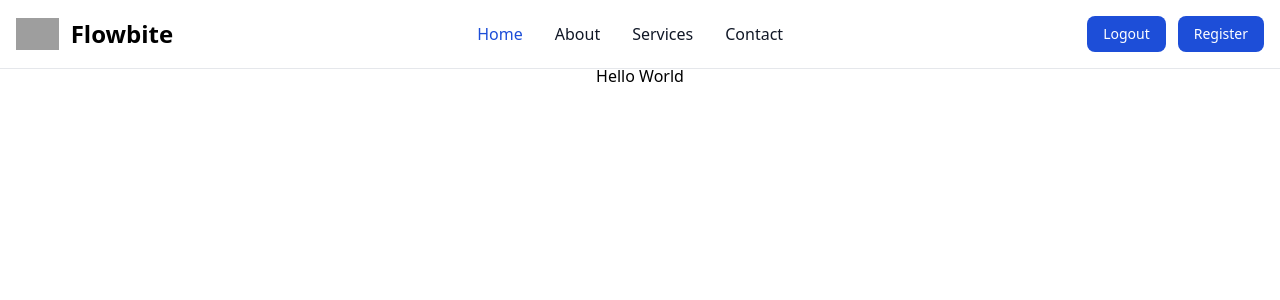
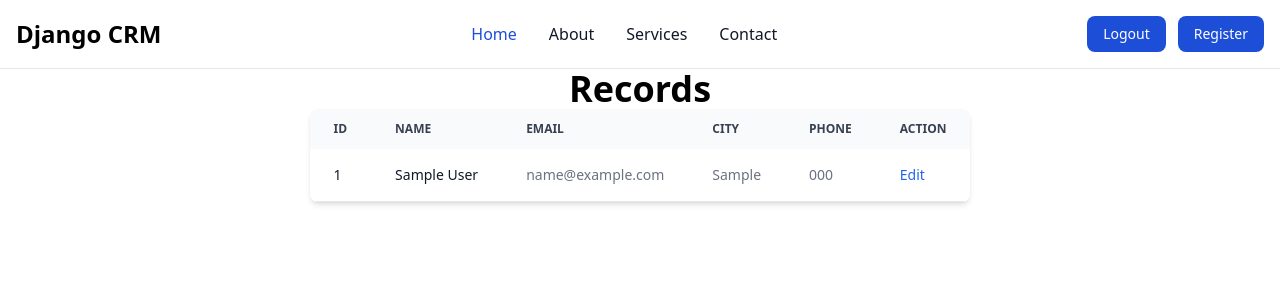
Before and after one commit to prashantmsh1/djangocrm, a Django app: page / in a window 1280 px wide. Shown: the top 300 px of the page. Run offline with Django 5.2, Linux system fonts and the light colour scheme; a user stored in the database is signed in; tables that the repository leaves empty hold one stand-in row (values such as "Sample post"); some libraries are stand-ins or nearby versions; grey boxes are pictures that could not be loaded.

Commit message:
added delete record

```diff
--- a/dcrm/crmwebsite/templates/base.html
+++ b/dcrm/crmwebsite/templates/base.html
@@ -23,11 +23,16 @@
 
 <body>
     {% include "navbar.html" %}
-    <div class="container max-w-screen flex flex-col w-full justify-center items-center my-16 ">
-        {% block content %}
+    <div></div>
 
-        {% endblock content %}
-    </div>
+    {% block content %}
+
+
+
+
+
+    {% endblock content %}
+
     <script src="https://cdnjs.cloudflare.com/ajax/libs/flowbite/2.2.1/flowbite.min.js"></script>
 </body>
 
--- a/dcrm/crmwebsite/templates/home.html
+++ b/dcrm/crmwebsite/templates/home.html
@@ -28,8 +28,64 @@
 
 {% endif %}
 {% if user.is_authenticated %}
-<div class="flex justify-center items-center">
-    <h1>Hello World </h1>
+<div class="flex flex-col justify-center items-center">
+    <h1 class=" text-4xl font-semibold ">Records</h1>
+    <div class="relative overflow-x-auto shadow-md sm:rounded-lg">
+        <table class="w-full text-sm text-left rtl:text-right text-gray-500 dark:text-gray-400">
+            <thead class="text-xs text-gray-700 uppercase bg-gray-50 dark:bg-gray-700 dark:text-gray-400">
+                <tr>
+                    <th scope="col" class="px-6 py-3">
+                        Id
+                    </th>
+                    <th scope="col" class="px-6 py-3">
+                        Name
+                    </th>
+                    <th scope="col" class="px-6 py-3">
+                        Email
+                    </th>
+                    <th scope="col" class="px-6 py-3">
+                        City
+                    </th>
+                    <th scope="col" class="px-6 py-3">
+                        Phone
+                    </th>
+                    <th scope="col" class="px-6 py-3">
+                        Action
+                    </th>
+                </tr>
+            </thead>
+            <tbody>
+                {% if records %}
+                {% for record in records %}
+                <tr class="bg-white border-b dark:bg-gray-800 dark:border-gray-700">
+                    <th scope="row" class="px-6 py-4 font-medium text-gray-900 whitespace-nowrap dark:text-white">
+                        {{ record.id }}
+                    </th>
+                    <th scope="row" class="px-6 py-4 font-medium text-gray-900 whitespace-nowrap dark:text-white">
+                        <a href="{% url 'user_record' record.id %}"> {{ record.first_name }} {{ record.last_name}}</a>
+                    </th>
+                    <td class="px-6 py-4">
+                        {{ record.email }}
+                    </td>
+                    <td class="px-6 py-4">
+                        {{ record.city }}
+                    </td>
+                    <td class="px-6 py-4">
+                        {{ record.phone }}
+                    </td>
+                    <td class="px-6 py-4">
+                        <a href="#" class="font-medium text-blue-600 dark:text-blue-500 hover:underline">Edit</a>
+                    </td>
+                </tr>
+                {% endfor %}
+                {% endif %}
+
+
+            </tbody>
+        </table>
+    </div>
+
+
 </div>
 {% else %}
 <div class="flex min-h-full flex-col lg:w-full justify-center px-6 py-12 lg:px-8">
--- a/dcrm/crmwebsite/templates/navbar.html
+++ b/dcrm/crmwebsite/templates/navbar.html
@@ -1,8 +1,7 @@
-<nav class="bg-white dark:bg-gray-900 fixed w-full z-20 top-0 start-0 border-b border-gray-200 dark:border-gray-600">
+<nav class="bg-white dark:bg-gray-900  w-full   border-b border-gray-200 dark:border-gray-600 ">
     <div class="max-w-screen-xl flex flex-wrap items-center justify-between mx-auto p-4">
         <a href="https://flowbite.com/" class="flex items-center space-x-3 rtl:space-x-reverse">
-            <img src="https://flowbite.com/docs/images/logo.svg" class="h-8" alt="Flowbite Logo">
-            <span class="self-center text-2xl font-semibold whitespace-nowrap dark:text-white">Flowbite</span>
+            <span class="self-center text-2xl font-semibold whitespace-nowrap dark:text-white">Django CRM</span>
         </a>
         <div class="flex md:order-2  space-x-3   md:space-x-3 rtl:space-x-reverse">
             {% if user.is_authenticated %}
--- a/dcrm/crmwebsite/urls.py
+++ b/dcrm/crmwebsite/urls.py
@@ -7,4 +7,7 @@ urlpatterns = [
     path("login/", views.login_user, name="login"),
     path("logout/", views.logout_user, name="logout"),
     path("register/", views.register_user, name="register"),
+    path("user_record/<int:pk>/", views.user_record, name="user_record"),
+    path("delete_record/<int:pk>/", views.delete_record, name="delete_record"),
+    path("add_record/", views.add_record, name="add_record"),
 ]
--- a/dcrm/crmwebsite/views.py
+++ b/dcrm/crmwebsite/views.py
@@ -4,10 +4,13 @@ from django.contrib import messages
 from django.shortcuts import render, redirect
 from django.contrib.auth import authenticate, login
 from .forms import SignUpForm
+from .models import Record
 
 
 # Create your views here.
 def home(request):
+    records = Record.objects.all()
+
     if request.method == "POST":
         username = request.POST.get("username")
         password = request.POST.get("password")
@@ -25,7 +28,7 @@ def home(request):
             messages.success(request, "There was an error logging you in")
             return redirect("home")
     else:
-        return render(request, "home.html", {})
+        return render(request, "home.html", {"records": records})
 
 
 def login_user(request):
@@ -56,3 +59,31 @@ def register_user(request):
         form = SignUpForm()
         return render(request, "register.html", {"form": form})
     return render(request, "register.html", {"form": form})
+
+
+def user_record(request, pk):
+    if request.user.is_authenticated:
+        user_record = Record.objects.get(id=pk)
+        return render(request, "record.html", {"user_record": user_record})
+    else:
+        messages.success(request, "You need to login first")
+        return redirect("home")
+
+
+def delete_record(request, pk):
+    if request.user.is_authenticated:
+        user_record = Record.objects.get(id=pk)
+        user_record.delete()
+        messages.success(request, "Record deleted")
+        return redirect("home")
+    else:
+        messages.success(request, "You need to login first")
+        return redirect("home")
+
+
+def update_record(request, pk):
+    pass
+
+
+def add_record(request):
+    pass
```
Also changed, not shown: dcrm/crmwebsite/templates/add_record.html (added, +42 -0 lines), dcrm/crmwebsite/templates/record.html (added, +44 -0 lines).
